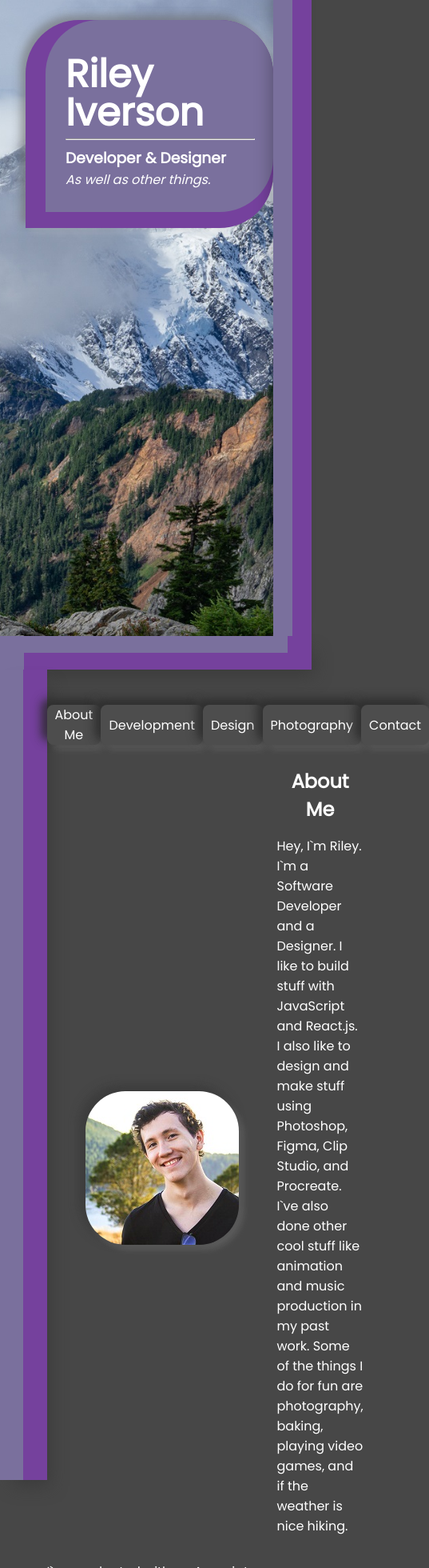
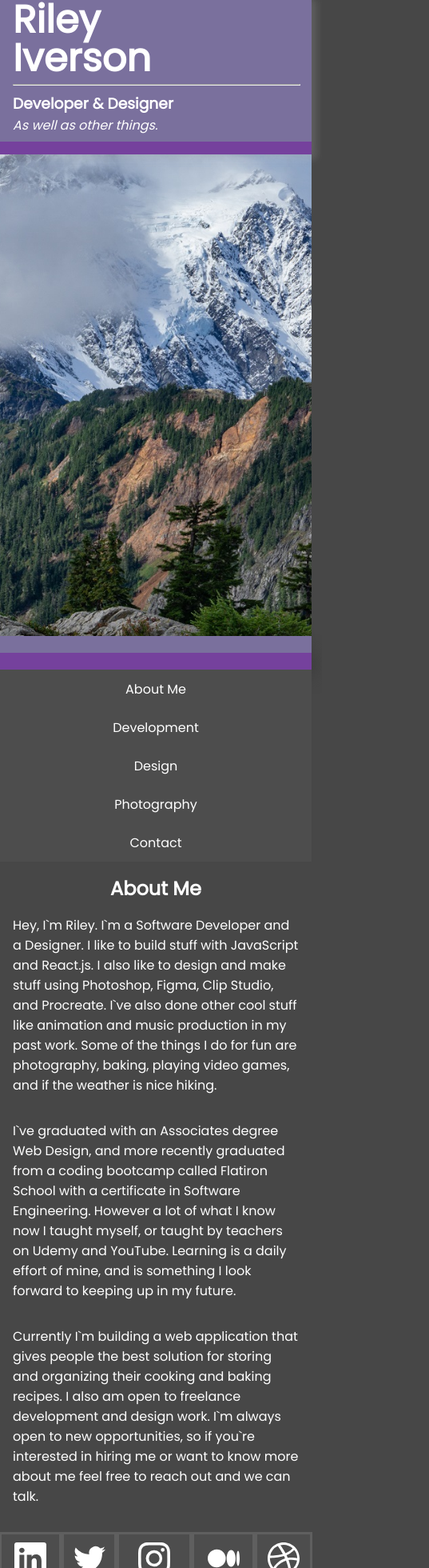
Before and after one commit to Rmiverson/rmiportfolio, a React (Create React App) app: page / in a window 390 px wide. Shown: the part 7-1967 px from the top of the page at 80% size, 537 px wide, since content can reach past the window. Built offline with nearby package versions, Linux system fonts and the light colour scheme.

Commit message:
finished responsive styling, looks good on most small devices

```diff
--- a/src/containers/AboutMe/AboutMe.scss
+++ b/src/containers/AboutMe/AboutMe.scss
@@ -53,7 +53,7 @@ $landing-bg: "../../../public/media/bg2.JPG";
   .landing {
     background-image: url($landing-bg);
     background-repeat: no-repeat;
-    background-position: center;
+    background-position: center left;
     background-size: cover;
     height: 100vh;
 
@@ -125,7 +125,7 @@ $landing-bg: "../../../public/media/bg2.JPG";
   .lower-content {
     display: flex;
     justify-content: space-between;
-    height: 120vh;
+    height: 100%;
 
     .body-ribbon {
       display: flex;
@@ -146,6 +146,7 @@ $landing-bg: "../../../public/media/bg2.JPG";
       justify-content: space-between;
       width: 75vw;
       padding-right: 10vw;
+      height: 140vh;
 
       .main-body-content {
         display: flex;
@@ -223,3 +224,121 @@ $landing-bg: "../../../public/media/bg2.JPG";
     }
   }
 }
+
+@media only screen and (max-width: 1000px) {
+  .about-me {
+    .landing {
+      .mid-ribbon-container {
+        .mid-ribbon {
+          width: calc(100% - 60px);
+        }
+        .mid-ribbon-corner-l {
+          display: none;
+        }
+      }
+    }
+
+    .lower-content {
+      .body-ribbon {
+        display: none;
+      }
+      .main-body {
+        width: 100%;
+        padding: 0px 2rem 0px 2rem;
+      }
+    }
+  }
+}
+
+@media only screen and (max-width: 800px) {
+  .about-me {
+    .landing {
+      .mid-ribbon-container {
+        .mid-ribbon {
+          width: 100%;
+        }
+
+        .mid-ribbon-corner-r {
+          display: none;
+        }
+      }
+
+      .splash-content {
+        .landing-ribbon {
+          display: none;
+        }
+      }
+    }
+
+    .lower-content {
+      .main-body {
+        padding: 0px;
+
+        p {
+          margin: 16px;
+        }
+      }
+    }
+  }
+}
+
+@media only screen and (max-width: 500px) {
+  .about-me {
+    .landing {
+      .splash-content {
+        .splash {
+          width: 100%;
+          height: 200px;
+          margin: 0px;
+          border-radius: 0px;
+          .inner-bg {
+            margin: 0px 0px 1rem 0px;
+            padding: 1rem;
+            border-radius: 0px;
+          }
+        }
+      }
+    }
+
+    .lower-content {
+      .main-body {
+        .about-introduction {
+          img {
+            display: none;
+          }
+
+          .about-introduction-content {
+            align-items: center;
+          }
+        }
+
+        .download {
+          margin-bottom: 2rem;
+
+          a {
+            width: 100%;
+            border-radius: 0px;
+            box-shadow: none;
+            border: solid rgba(255, 255, 255, 0.1);
+
+            &:hover {
+              box-shadow: inset 5px 8px 20px 0px rgba(43, 43, 43, 0.7);
+            }
+
+            &:active {
+              box-shadow: none;
+            }
+          }
+        }
+      }
+    }
+  }
+}
+
+@media only screen and (max-height: 1000px) {
+  .about-me {
+    .landing {
+      background-position: center top;
+    }
+  }
+}
--- a/src/scss/App.scss
+++ b/src/scss/App.scss
@@ -12,7 +12,7 @@
     display: flex;
     align-items: center;
     justify-content: center;
-    width: 125px;
+    width: 7rem;
     height: 30px;
     padding: 10px;
     color: white;
@@ -49,6 +49,7 @@
 
   p {
     font-size: small;
+    text-align: center !important;
     margin: 0px;
   }
 }
@@ -100,3 +101,70 @@
     }
   }
 }
+
+@media only screen and (max-width: 800px) {
+  .nav {
+    height: 100%;
+    padding: 0px;
+
+    .nav-item {
+      padding: 0px;
+      width: 100%;
+      height: 3rem;
+
+      box-shadow: none;
+      border-radius: 0px;
+      border: solid rgba(255, 255, 255, 0.1);
+
+      &:hover {
+        box-shadow: inset 5px 8px 20px 0px rgba(43, 43, 43, 0.7);
+      }
+
+      &:active {
+        box-shadow: none;
+      }
+    }
+  }
+
+  .social-bar {
+    gap: 0px;
+    width: 100%;
+
+    a {
+      width: 100%;
+      border-radius: 0px;
+      box-shadow: none;
+      border: solid rgba(255, 255, 255, 0.1);
+
+      &:hover {
+        box-shadow: inset 5px 8px 20px 0px rgba(43, 43, 43, 0.7);
+      }
+
+      &:active {
+        box-shadow: none;
+      }
+    }
+  }
+
+  .footer {
+    p {
+      margin: 0px !important;
+    }
+  }
+}
+
+@media only screen and (max-width: 500px) {
+  .nav {
+    flex-direction: column;
+    padding-bottom: 1rem;
+    width: 100%;
+
+    .nav-item {
+      border: none;
+    }
+  }
+
+  .social-bar {
+    padding: 1rem 0px 1rem 0px !important;
+  }
+}
```
